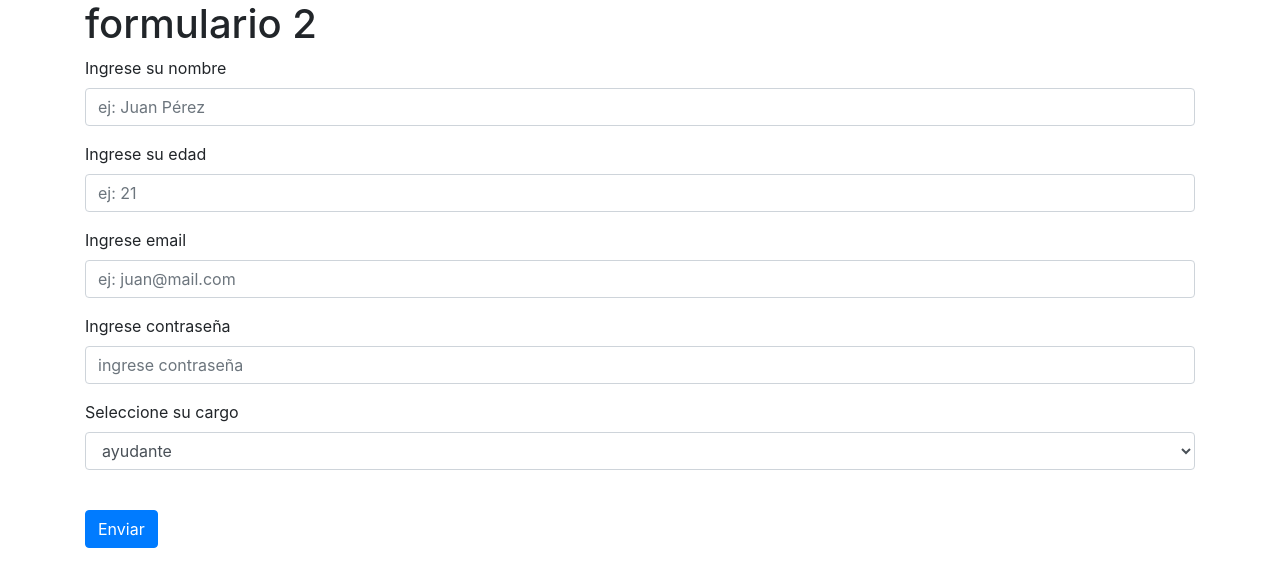
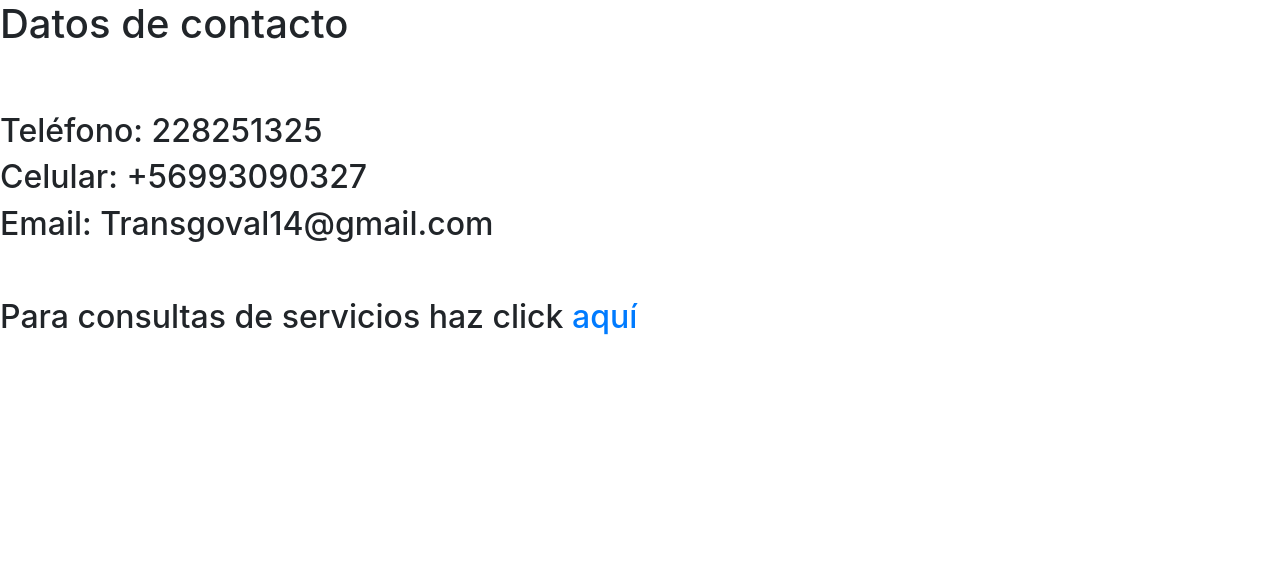
Before and after one commit to IN3501/tarea-2-grupo14prim, a Django app: page /contacto/ in a window 1280 px wide. Shown: the part 56-643 px from the top of the page. Run offline with Django 3.2, Linux system fonts and the light colour scheme; some libraries are stand-ins or nearby versions.

Commit message:
Agregar datos de contacto

```diff
--- a/tarea2/primavera19/templates/contacto.html
+++ b/tarea2/primavera19/templates/contacto.html
@@ -1,60 +1,17 @@
 {% extends 'navbar.html' %}
 
 {% block title %}
-formulario 2
+Contáctanos
 {% endblock title %}
 
 {% block content %}
 
-<div id="descripcion" class="container">
-    <h1>formulario 2</h1>
-
-    <form action="#" autocomplete="off">
-
-    <div class="form-group">
-      <label for="exampleInputEmail1">Ingrese su nombre</label>
-      <input type="text" class="form-control" id="exampleText" placeholder="ej: Juan Pérez" name="inputText">
-    </div>
-
-
-     <div class="form-group">
-      <label for="exampleNumber">Ingrese su edad</label>
-      <input type="number" class="form-control" id="exampleNumber" placeholder="ej: 21" name="inputNumber">
-    </div>
-
-
-    <div class="form-group">
-      <label for="exampleInputEmail1">Ingrese email</label>
-      <input type="email" class="form-control" id="exampleEmail" placeholder="ej: juan@mail.com" name="inputEmail">
-    </div>
-
-
-
-    <div class="form-group">
-      <label for="exampleInputPassword1">Ingrese contraseña</label>
-      <input type="password" class="form-control" id="examplePassword" placeholder="ingrese contraseña" name="inputPassword">
-    </div>
-
-    <div class="form-group">
-      <label for="exampleFormControlSelect1">Seleccione su cargo</label>
-      <select class="form-control" id="exampleSelect" name="input Select">
-        <option value="1">ayudante</option>
-        <option value="2">auxiliar</option>
-        <option value="3">alumno</option>
-        <option value="4">profesor</option>
-
-      </select>
-    </div>
-
-    <br>
-
-
-    <div class="form-group">
-    <button type="submit" class="btn btn-primary">Enviar</button>
-    </div>
-
-  </form>
-
-</div>
+<h1>Datos de contacto<h1>
+<br>
+<h2> Teléfono: 228251325 <h2>
+<h2> Celular: +56993090327 <h2>
+<h2> Email: Transgoval14@gmail.com <h2>
+<br>
+<h2> Para consultas de servicios haz click <a href="{% url 'inputs' %}">aquí</a> <h2>
 
 {% endblock content %}
```
